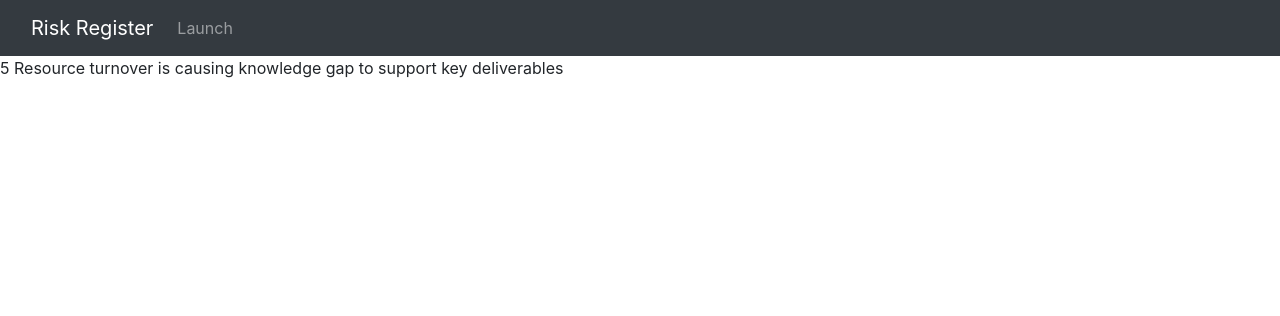
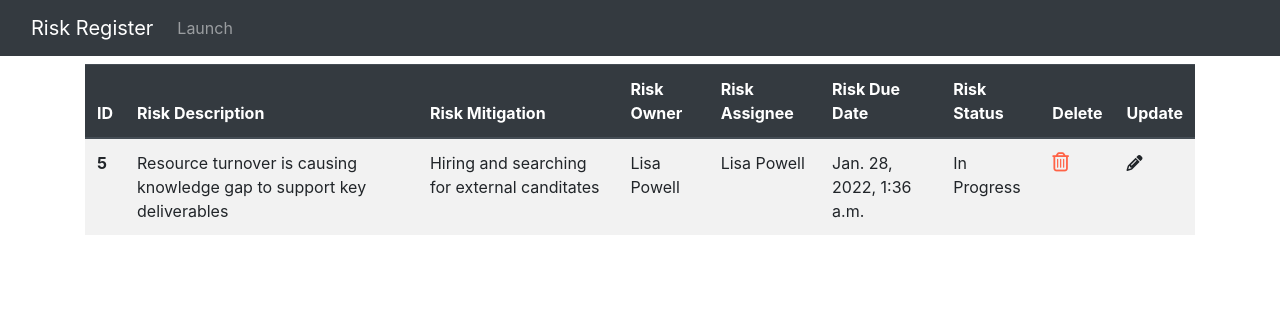
Before and after one commit to robinmatth/test_project, a Django app: page /risk_register/5/ in a window 1280 px wide. Shown: the top 316 px of the page. Run offline with Django 4.2, Linux system fonts and the light colour scheme; data comes from the database, SQL or seed files in the repository; some libraries are stand-ins or nearby versions.

Commit message:
connect view details url from icons

```diff
--- a/myproject/risk_register/templates/risk_details.html
+++ b/myproject/risk_register/templates/risk_details.html
@@ -3,10 +3,44 @@
 {% block content %}
 
 <body>
+  <br>
+  <br>
+  <p></p>
+<div class="container">
 
-<h1>Welocme to the Risk Detail Page</h1>
-{{ risk.id }}
-{{ risk.risk_description }}
+  <div class="table-responsive">
+  <table class="table table-striped">
+      <thead class="thead-dark">
+        <tr>
+          <th scope="col">ID</th>
+          <th scope="col">Risk Description</th>
+          <th scope="col">Risk Mitigation</th>
+          <th scope="col">Risk Owner</th>
+          <th scope="col">Risk Assignee</th>
+          <th scope="col">Risk Due Date</th>
+          <th scope="col">Risk Status</th>
+          <th scope="col">Delete</th>
+          <th scope="col">Update</th>
+        </tr>
+      </thead>
+      <tbody>
+         <tr>
+
+          <th scope="row">{{ risk.id }}</th>
+          <td>{{ risk.risk_description }}</td>
+          <td>{{ risk.risk_mitigation }}</td>
+          <td>{{ risk.risk_owner }}</td>
+          <td>{{ risk.risk_assignee }}</td>
+          <td>{{ risk.risk_due_date }}</td>
+          <td>{{ risk.risk_status }}</td>
+          <td><a href=""><i class="fa fa-trash-o" aria-hidden="true" style="font-size: 1.2em; color: Tomato;"></i></a></td>
+          <td><i class="fa fa-pencil" aria-hidden="true"></i></td>
+          </tr>
+
+      </tbody>
+    </table>
+  </div>
+
   </body>
 </html>
 
--- a/myproject/risk_register/templates/risk_register.html
+++ b/myproject/risk_register/templates/risk_register.html
@@ -40,8 +40,8 @@
         <td>{{ items.risk_assignee }}</td>
         <td>{{ items.risk_due_date }}</td>
         <td>{{ items.risk_status }}</td>
-        <td><a href=""><i class="fa fa-trash-o" aria-hidden="true" style="font-size: 1.2em; color: Tomato;"></i></a></td>
-        <td><i class="fa fa-pencil" aria-hidden="true"></i></td>
+        <td><a href="{% url 'risk_details' items.id %}"><i class="fa fa-trash-o" aria-hidden="true" style="font-size: 1.2em; color: Tomato;"></i></a></td>
+        <td><a href="{% url 'risk_details' items.id %}"><i class="fa fa-pencil" aria-hidden="true"></i></a></td>
         </tr>
 
       {% endfor %}
```
